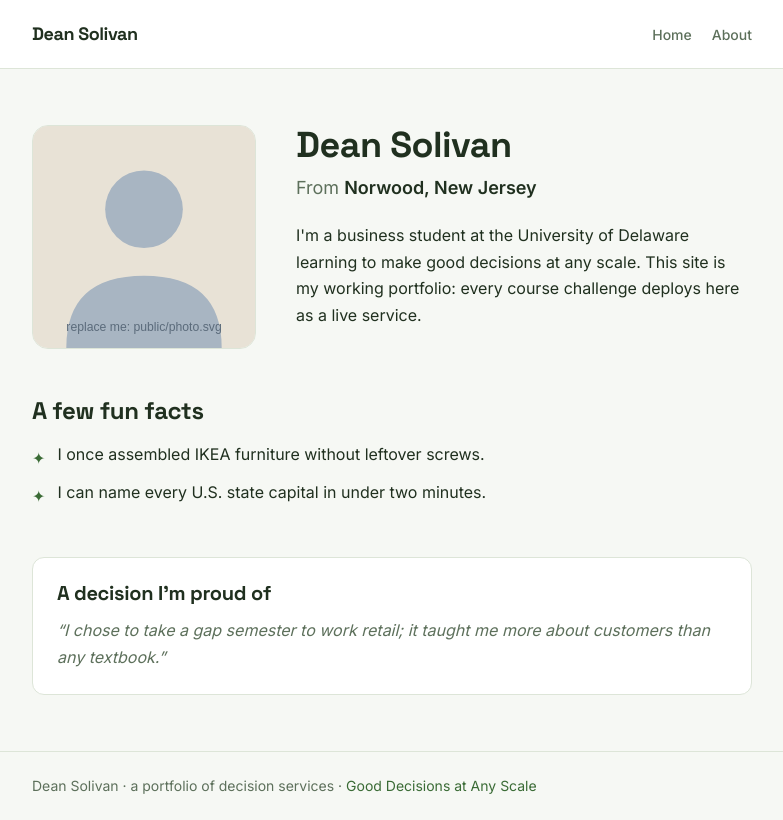
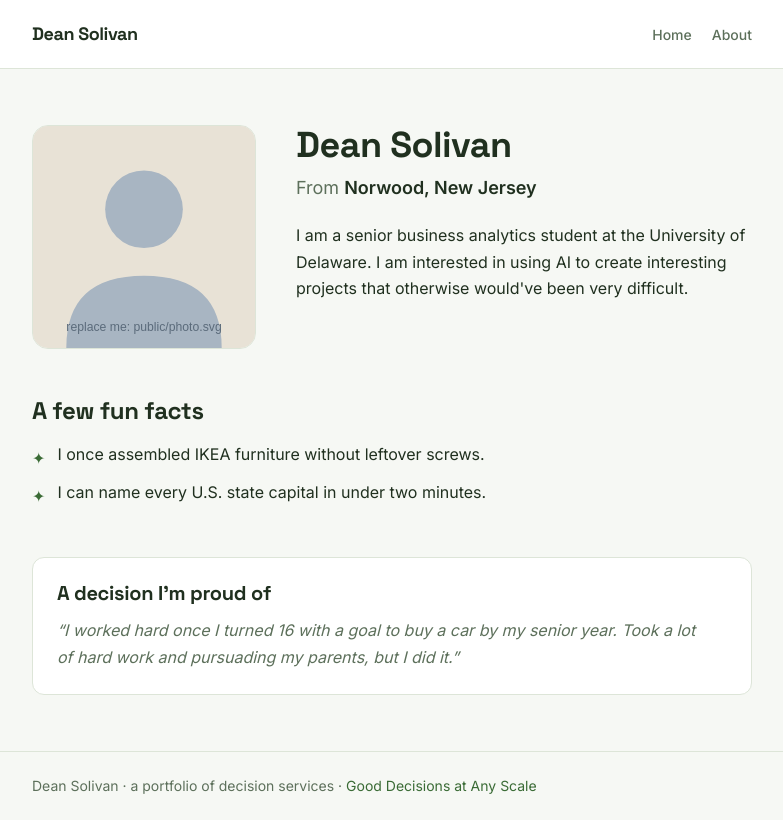
Before and after one commit to dsolivan-ud/my-site, a Next.js app: page /about in a window 1280 px wide. Shown: the whole page, without its empty margins (248-1031 px from the left). Built offline with nearby package versions, Linux system fonts and the light colour scheme.

Commit message:
Added more to profile

```diff
--- a/src/profile.ts
+++ b/src/profile.ts
@@ -35,7 +35,7 @@ export const profile = {
 
   /** One decision you're proud of, in a sentence. */
   decisionImProudOf:
-    "I chose to take a gap semester to work retail; it taught me more about customers than any textbook.",
+    "I worked hard once I turned 16 with a goal to buy a car by my senior year. Took a lot of hard work and pursuading my parents, but I did it.",
 
   /**
    * Your photo. Replace public/photo.svg with a real photo of you
@@ -52,13 +52,13 @@ export const profile = {
   rosterVisibility: "class" as "class" | "professor-only",
 
   /** A one-line tagline for your home page. Make it yours. */
-  tagline: "Building a portfolio of decision services, one lane at a time.",
+  tagline: "Working with AI, one project at a time.",
 
   /**
    * A short bio for your home page: two or three sentences, written like
    * a person, not a resume. What are you studying? What do you care about?
    */
-  bio: "I'm a business student at the University of Delaware learning to make good decisions at any scale. This site is my working portfolio: every course challenge deploys here as a live service.",
+  bio: "I am a senior business analytics student at the University of Delaware. I am interested in using AI to create interesting projects that otherwise would've been very difficult.",
 
   /**
    * Your GitHub repo URL. The course platform reads this from /api/health to
```
